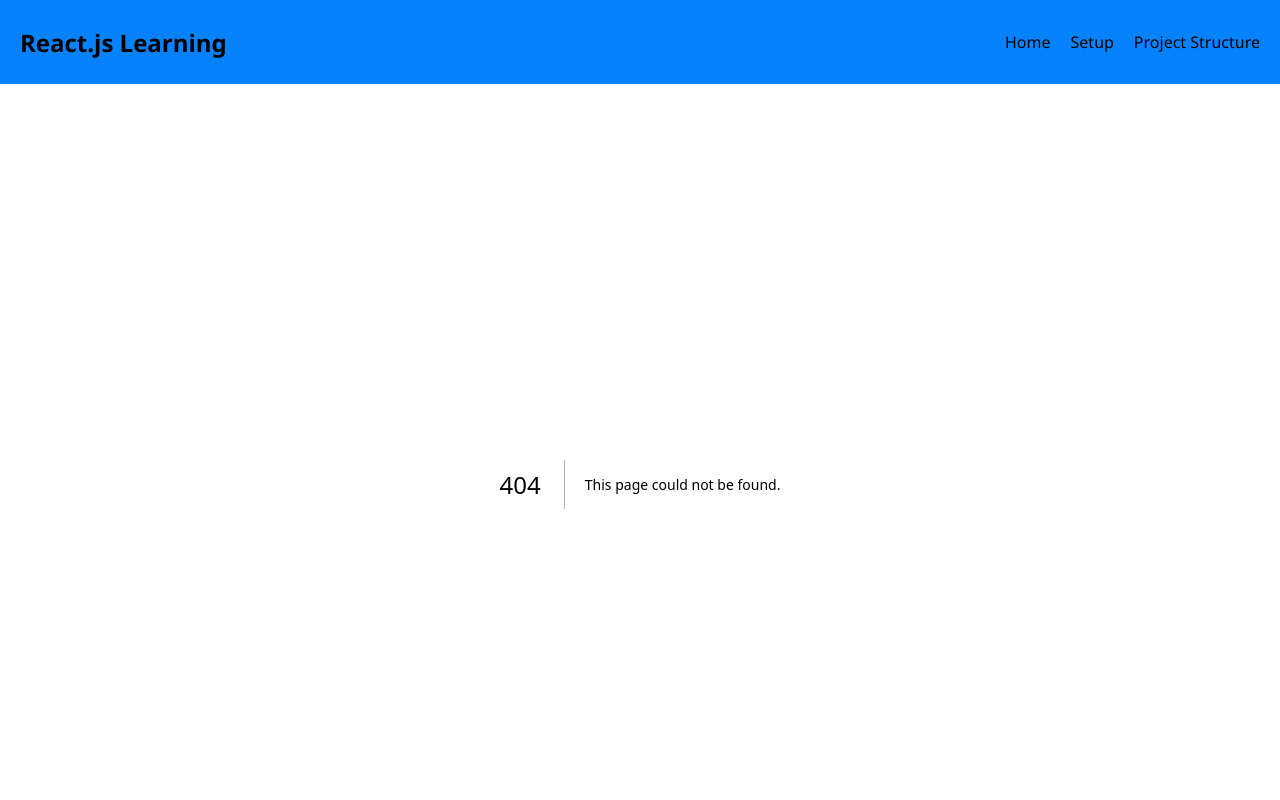
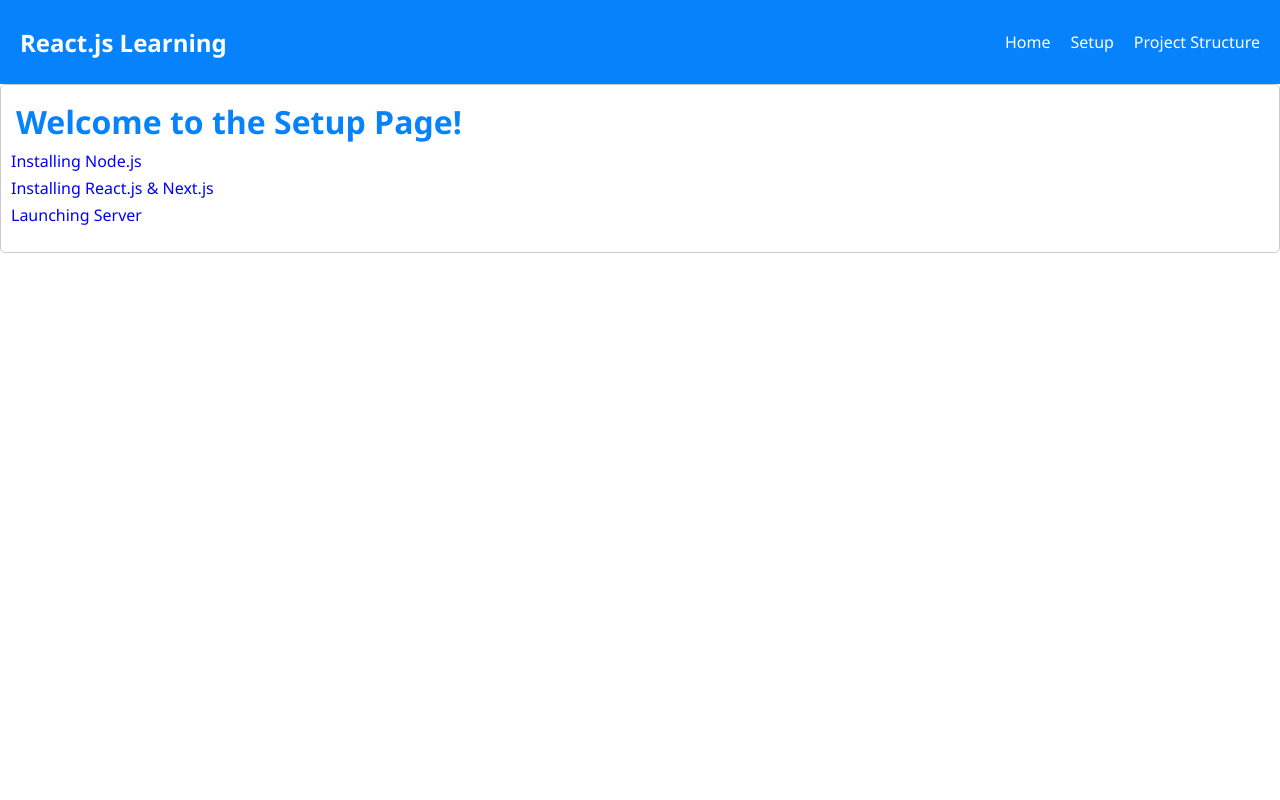
Before and after one commit to MitjaCH/react-learning-page, a Next.js app: page /setup in a window 1280 px wide. Before the commit this address had no page. Shown: the top 800 px of the page. Built offline with nearby package versions, Linux system fonts and the light colour scheme.

Commit message:
[UPDATE] Added Title, tableOfContents & Button Component

```diff
--- /dev/null
+++ b/components/tableOfContents.js
@@ -0,0 +1,19 @@
+import React from 'react';
+import styles from '../styles/tableOfContents.module.css'
+
+function TableOfContents({ headings }) {
+  return (
+    <div className={`${styles.tableOfContents}`}>
+      <h2 className={`${styles.title}`}>Table of Contents</h2>
+      <ul className={`${styles.list}`}>
+        {headings.map((heading, index) => (
+          <li key={index} className={`${styles.item}`}>
+            <a href={`#${heading.id}`} className={`${styles.link}`}>{heading.title}</a>
+          </li>
+        ))}
+      </ul>
+    </div>
+  );
+}
+
+export default TableOfContents;
--- /dev/null
+++ b/components/title.js
@@ -0,0 +1,9 @@
+import styles from "../styles/title.module.css";
+
+export default function Title(props) {
+  return (
+    <div className={`${styles.title} ${styles[props.variant]}`}>
+      {props.text}
+    </div>
+  );
+}
--- a/pages/_app.js
+++ b/pages/_app.js
@@ -1,7 +1,6 @@
 import Link from "next/link";
 import Head from "next/head";
 import "../styles/_app.css";
-
 
 export default function App({ Component, pageProps }) {
   return (
@@ -11,16 +10,27 @@ export default function App({ Component, pageProps }) {
       </Head>
 
       <header>
-            <nav class="navbar">
+        <nav>
           <h1 class="title">React.js Learning</h1>
-                <ul>
-                    <li><Link href="/"></Link>Home</li>
-                    <li><Link href="/"></Link>Setup</li>
-                    <li><Link href="/"></Link>Project Structure</li>
+          <ul class="navbar">
+            <li>
+              <Link  href="/">
+                Home
+              </Link>
+            </li>
+            <li>
+              <Link href="/setup">
+                Setup
+              </Link>
+            </li>
+            <li>
+              <Link href="/structure">
+                Project Structure
+              </Link>
+            </li>
           </ul>
         </nav>
       </header>
-
 
       <main>
         <Component {...pageProps} />
--- a/pages/index.js
+++ b/pages/index.js
@@ -1,11 +1,12 @@
 import styles from "../styles/index.module.css";
 import Head from "next/head";
 import Link from "next/link";
+import Title from "../components/title";
 
 export default function IndexPage() {
     return (
         <div className={styles.index}>
-            <h1>Welcome to the Main Page!</h1>
+            <Title text="Welcome to the Home Page!" variant="default"></Title>
         </div>
     )
 }
--- /dev/null
+++ b/pages/setup.js
@@ -0,0 +1,20 @@
+import styles from "../styles/setup.module.css";
+import Title from "../components/title";
+import TableOfContents from "../components/tableOfContents";
+
+export default function SetupPage() {
+
+    const headings = [
+        { id: 'section1', title: 'Installing Node.js' },
+        { id: 'section2', title: 'Installing React.js & Next.js' },
+        { id: 'section3', title: 'Launching Server' },
+      ];
+
+
+    return (
+        <div className="Main">
+            <Title text="Welcome to the Setup Page!" variant="default"></Title>
+            <TableOfContents headings={headings} />
+        </div>
+    )
+}
--- a/styles/_app.css
+++ b/styles/_app.css
@@ -5,13 +5,29 @@ body {
     font-family: 'Segoe UI', Tahoma, Geneva, Verdana, sans-serif;
 }
 
-.navbar {
+nav {
     background-color: rgb(6, 130, 253);
     display: flex;
     align-items: center;
     justify-content: space-between;
     padding: 10px 20px;
     height: 4rem;
+}
+
+.navbar {
+    display: flex;
+    align-items: center;
+    justify-content: space-between;
+    color: white;
+}
+
+.navbar a {
+    color: white;
+    text-decoration: none;
+}
+
+.navbar a:hover {
+    color: rgb(2, 31, 136);
 }
 
 .title {
--- /dev/null
+++ b/styles/tableOfContents.module.css
@@ -0,0 +1,28 @@
+.tableOfContents {
+    border: 1px solid #ccc;
+    padding: 10px;
+    border-radius: 5px;
+  }
+
+  .title {
+    font-size: 18px;
+    margin-bottom: 10px;
+  }
+
+  .list {
+    list-style: none;
+    padding: 0;
+  }
+
+  .item {
+    margin-bottom: 5px;
+  }
+
+  .link {
+    color: blue;
+    text-decoration: none;
+  }
+
+  .link:hover {
+    text-decoration: underline;
+  }
--- /dev/null
+++ b/styles/title.module.css
@@ -0,0 +1,7 @@
+.title {
+    color: rgb(6, 130, 253);
+    font-size: xx-large;
+    margin: 1rem;
+    font-weight: bold;
+    position: fixed;
+}
```
Also changed, not shown: components/button.js (added, +9 -0 lines), pages/structure.js (added, +10 -0 lines), styles/button.module.css (added, +43 -0 lines), styles/setup.module.css (added). Lines whose indentation alone changed are shown as unchanged.
